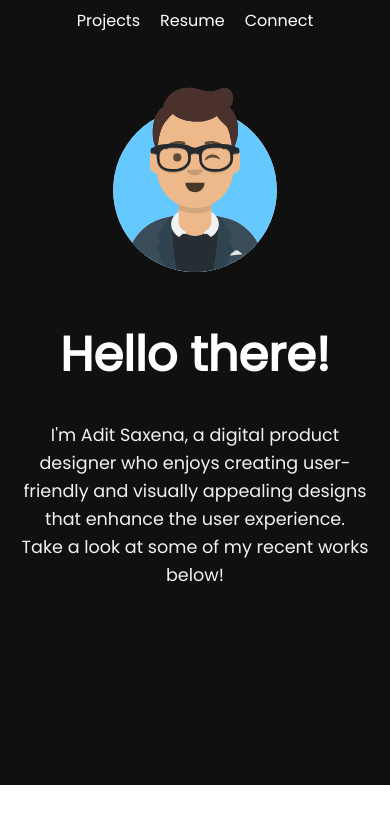
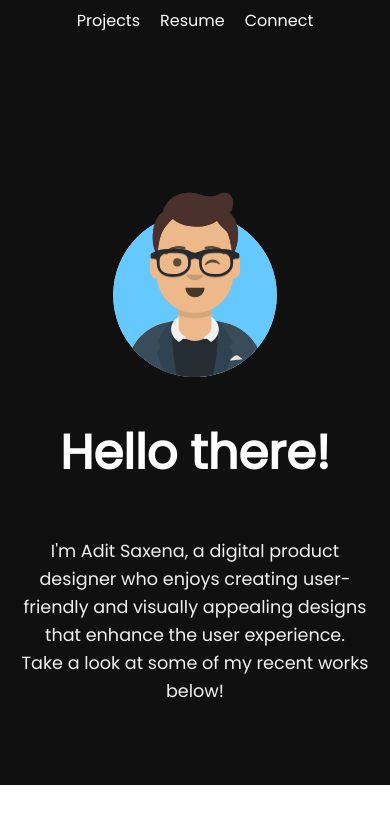
Before and after one commit to adit-saxena/Portfolio, a plain HTML site: page index.html in a window 390 px wide. Shown: the top 820 px of the page. Drawn offline with Linux system fonts and the light colour scheme; a script that the page names is missing.

Commit message:
Tenth Commit

```diff
--- a/index.html
+++ b/index.html
@@ -28,11 +28,15 @@
 
   <main>
     <section id="home">
+      <div class="content">
+
+
       <img src='./Images/avataaars (3).svg'
       class="meri" />
       <h1>Hello there!</h1>
       <p>I'm Adit Saxena, a digital product designer who enjoys creating user-friendly and visually appealing designs that enhance the user experience. <br> Take a look at some of my recent works below!</p>
-      </section>
+    </div>
+  </section>
 
     <section id="works1">
       <div class="worktitle">
--- a/style.css
+++ b/style.css
@@ -40,11 +40,28 @@
    .asimage {
     display: none;
    }
-   #home {
-    padding-top: 25vh;
+   .content {
+    display: flex;
+    flex-direction: column;
+    justify-content: center;
+    position: absolute;
+    bottom: 1vh;
+    margin: 1vh;
+    left: 1vh;
+    right: 1vh;
    }
   }
-
+  .content{
+    display: flex;
+    flex-direction: column;
+    justify-content: center;
+    position: absolute;
+    bottom: 6vh;
+    margin: 1vh;
+    left: 1vh;
+    right: 1vh;
+    opacity: 1;
+  }
   nav ul {
     display: flex;
     flex-direction: row;
@@ -210,7 +227,7 @@
   /* Home Section */
 
 #home {
-
+  position: relative;
     background-color: #101010;
     padding: 3% ;
     margin: 0%;
```
